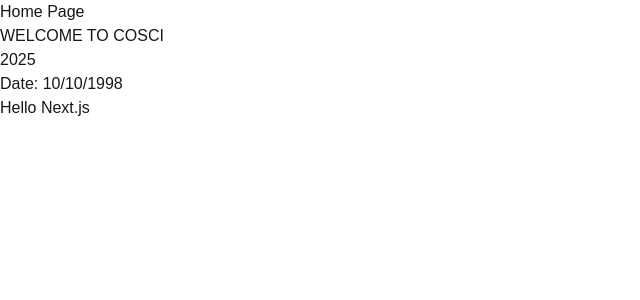
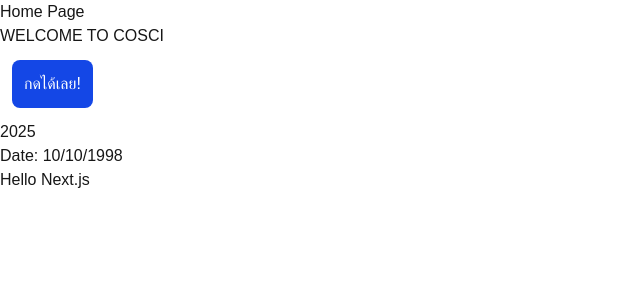
Before and after one commit to PorVirunchana/next.js-cosci-app, a Next.js app: page / in a window 1280 px wide. Shown: the top 300 px of the page, without its empty margins (0-640 px from the left). Built offline with nearby package versions, Linux system fonts and the light colour scheme.

Commit message:
add event click

```diff
--- a/src/app/components/AppWelcome.tsx
+++ b/src/app/components/AppWelcome.tsx
@@ -1,11 +1,17 @@
+'use client'
+
 export default function AppWelcome(){
     const title = 'Welcome to Cosci';
     const currentYear = <p>2025</p>
     const isShow = true;
+    const handleClick = () => {
+        alert('Hello TypeScript');
+    }
 
     return (
         <>
         <p> {title.toUpperCase()}</p>
+        <button className="bg-blue-700 p-3 m-3 text-white rounded-lg" onClick={handleClick}>กดได้เลย!</button>
         {currentYear}
         {
             isShow && <p>Date: 10/10/1998</p>
```
